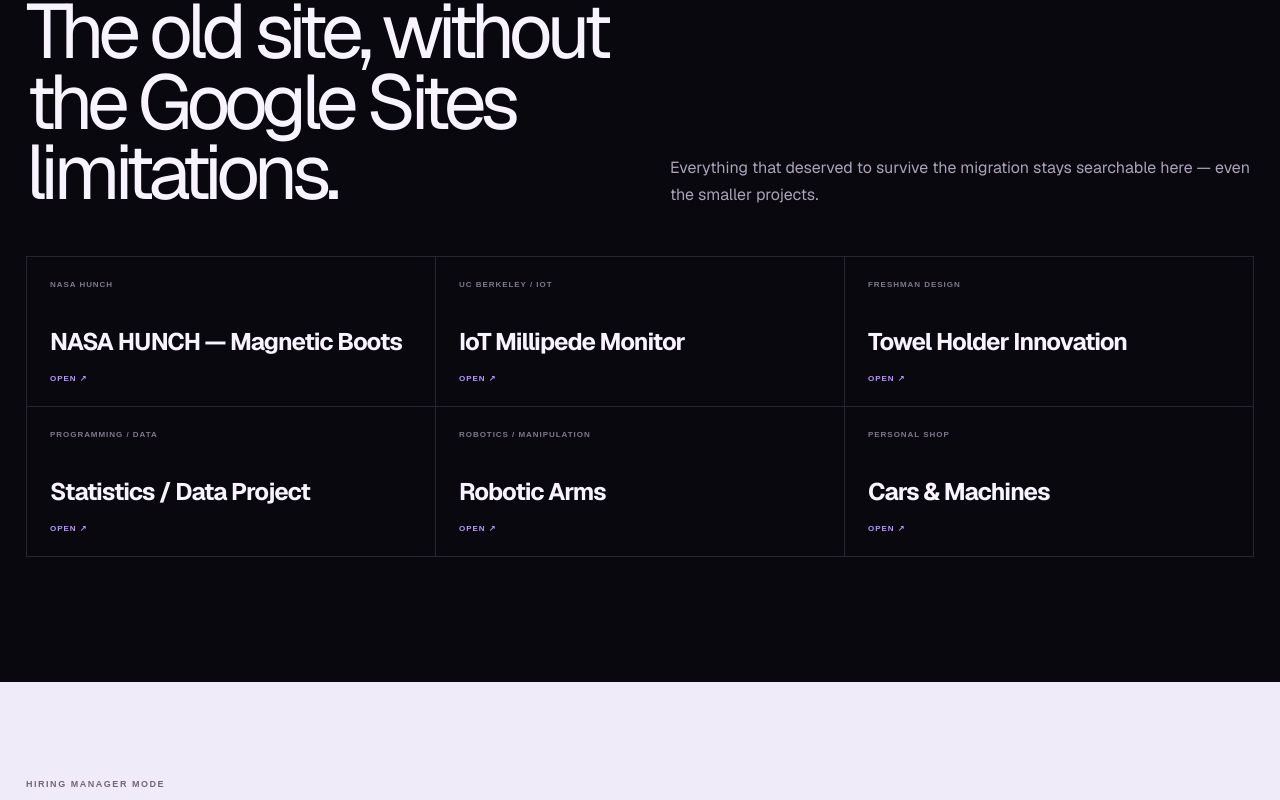
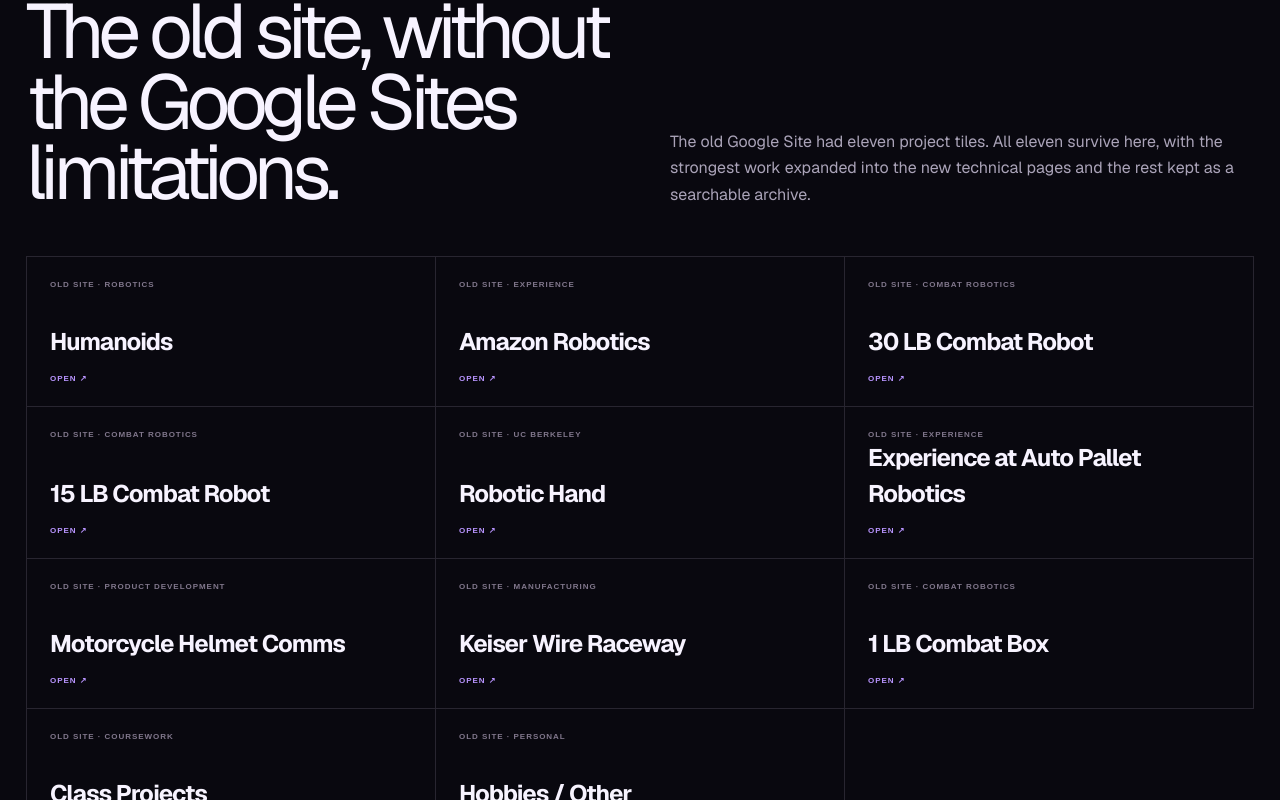
Before and after one commit to GursimarVirk/SimarWebsite, a Next.js app: page / in a window 1280 px wide. Shown: the part 9160-9960 px from the top of the page. Built offline with nearby package versions, Linux system fonts and the light colour scheme.

Commit message:
Restore complete legacy portfolio archive

```diff
--- a/app/page.tsx
+++ b/app/page.tsx
@@ -85,12 +85,17 @@ const projects = [
 ];
 
 const archive = [
-  ["NASA HUNCH — Magnetic Boots","NASA HUNCH","nasa-hunch-magnetic-boots"],
-  ["IoT Millipede Monitor","UC BERKELEY / IOT","iot-millipede-monitor"],
-  ["Towel Holder Innovation","FRESHMAN DESIGN","towel-holder-innovation"],
-  ["Statistics / Data Project","PROGRAMMING / DATA","statistics-data-project"],
-  ["Robotic Arms","ROBOTICS / MANIPULATION","robotic-arms"],
-  ["Cars & Machines","PERSONAL SHOP","cars-and-machines"],
+  ["Humanoids","OLD SITE · ROBOTICS","/projects/humanoid-robotics"],
+  ["Amazon Robotics","OLD SITE · EXPERIENCE","/experience/amazon-robotics"],
+  ["30 LB Combat Robot","OLD SITE · COMBAT ROBOTICS","/projects/30-lb-combat-robot"],
+  ["15 LB Combat Robot","OLD SITE · COMBAT ROBOTICS","/projects/15-lb-combat-robots"],
+  ["Robotic Hand","OLD SITE · UC BERKELEY","/projects/robotic-hand"],
+  ["Experience at Auto Pallet Robotics","OLD SITE · EXPERIENCE","/experience/autopallet-robotics"],
+  ["Motorcycle Helmet Comms","OLD SITE · PRODUCT DEVELOPMENT","/projects/motorcycle-communication-system"],
+  ["Keiser Wire Raceway","OLD SITE · MANUFACTURING","/projects/keiser-wire-raceway"],
+  ["1 LB Combat Box","OLD SITE · COMBAT ROBOTICS","/projects/combat-box"],
+  ["Class Projects","OLD SITE · COURSEWORK","/projects/class-projects"],
+  ["Hobbies / Other","OLD SITE · PERSONAL","/projects/hobbies-other"],
 ];
 
 const berkeley = [
@@ -208,8 +213,8 @@ export default function Home(){
     </section>
 
     <section className="page-width legacy-section">
-      <div className="section-head"><div><Label>07 · LEGACY ARCHIVE</Label><h2>The old site, without the Google Sites limitations.</h2></div><p>Everything that deserved to survive the migration stays searchable here — even the smaller projects.</p></div>
-      <div className="legacy-grid">{archive.map(([title,kind,slug])=><a href={`/projects/${slug}`} key={slug}><span>{kind}</span><strong>{title}</strong><em>OPEN ↗</em></a>)}</div>
+      <div className="section-head"><div><Label>07 · LEGACY ARCHIVE</Label><h2>The old site, without the Google Sites limitations.</h2></div><p>The old Google Site had eleven project tiles. All eleven survive here, with the strongest work expanded into the new technical pages and the rest kept as a searchable archive.</p></div>
+      <div className="legacy-grid">{archive.map(([title,kind,href])=><a href={href} key={href}><span>{kind}</span><strong>{title}</strong><em>OPEN ↗</em></a>)}</div>
     </section>
 
     <section className="prompt-band">
```
